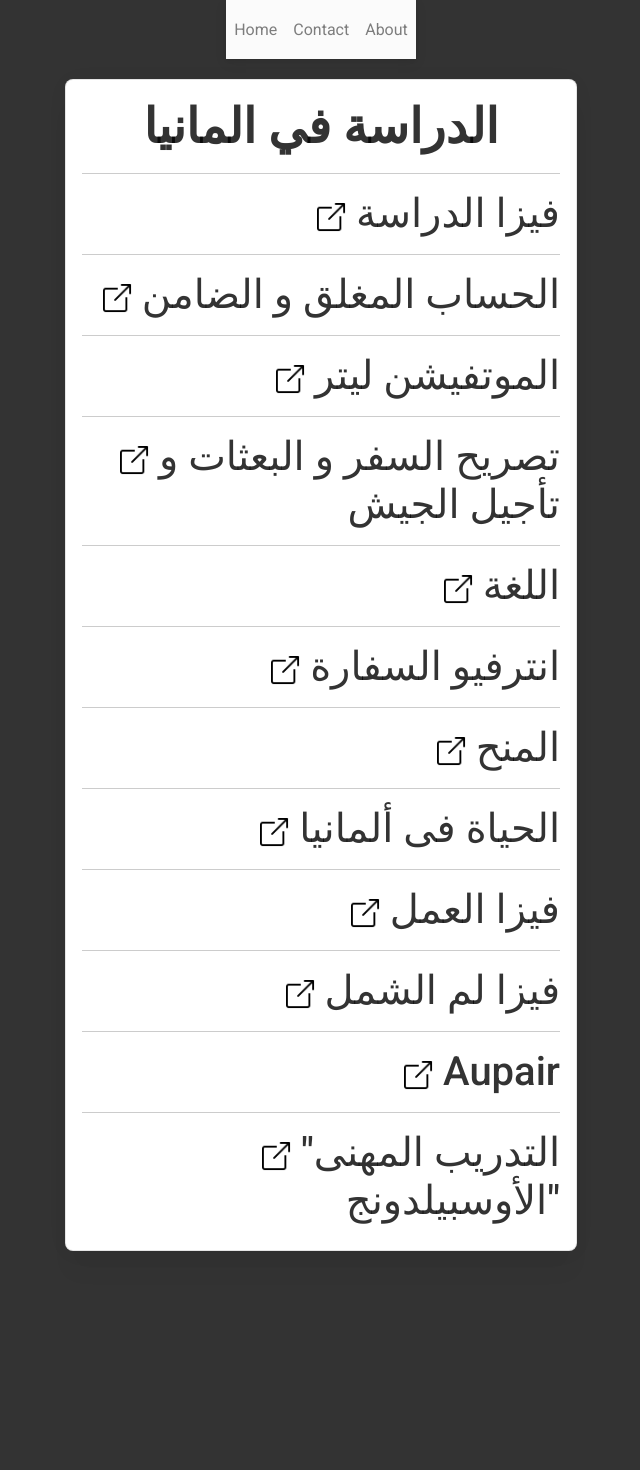
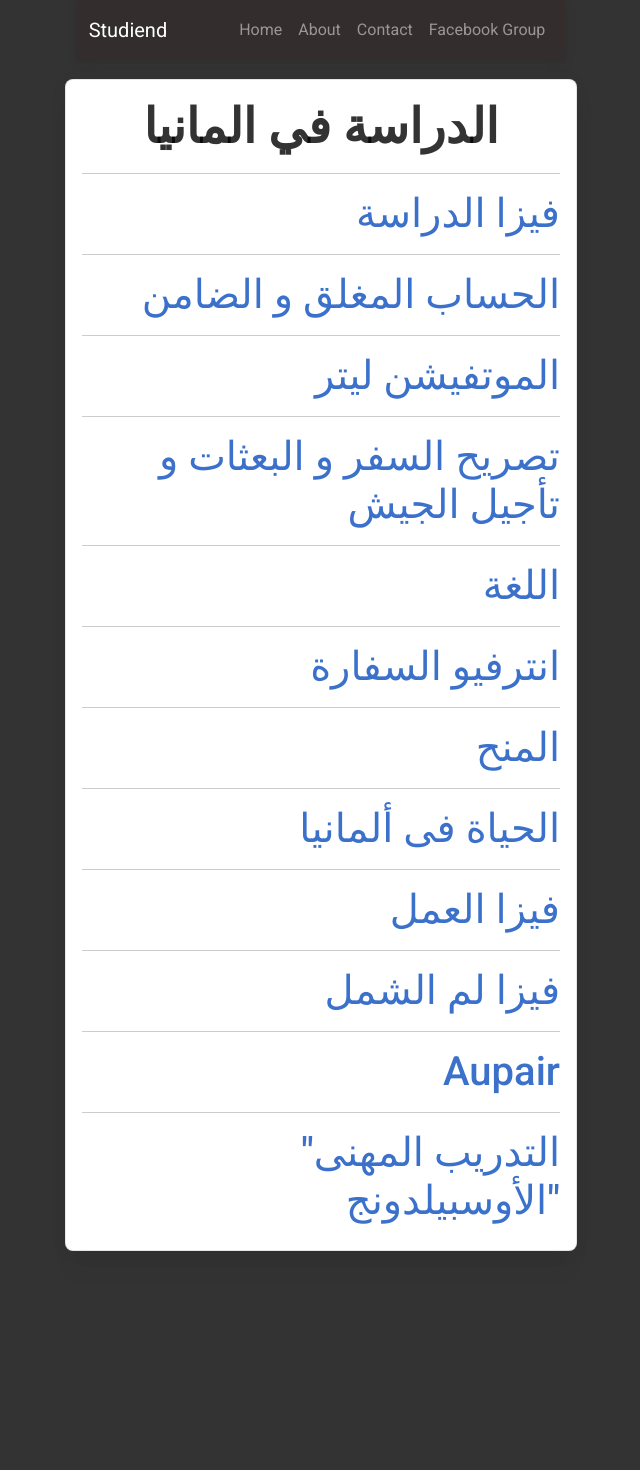
Before and after one commit to dundieh/sig, a React (Create React App) app: page / in a window 1280 px wide. Shown: the top 1470 px of the page, without its empty margins (319-959 px from the left). Built offline with nearby package versions, Linux system fonts and the light colour scheme.

Commit message:
make it better

```diff
--- a/src/components/Home/Home.js
+++ b/src/components/Home/Home.js
@@ -1,5 +1,4 @@
 import React from 'react';
-import link from './link.png';
 import './Home.css';
 
 class Home extends React.Component {
@@ -18,85 +17,85 @@ class Home extends React.Component {
                                                 <hr/>
                                                 <h1>
                                                     <a href='/studentvisum'>
-                                                        <img alt='' width='30px' height='30px' src={link}/>
-                                                    </a> فيزا الدراسة
+                                                        فيزا الدراسة
+                                                    </a>
                                                 </h1>
 
                                                 <hr/>
                                                 <h1>
                                                     <a href='/closedbankaccount_financialguarantor'>
-                                                        <img alt='' width='30px' height='30px' src={link}/>
-                                                    </a> الحساب المغلق و الضامن
+                                                        الحساب المغلق و الضامن
+                                                    </a>
                                                 </h1>
 
                                                 <hr/>
                                                 <h1>
                                                     <a href='/motivationletter'>
-                                                        <img alt='' width='30px' height='30px' src={link}/>
-                                                    </a> الموتفيشن ليتر
+                                                        الموتفيشن ليتر
+                                                    </a>
                                                 </h1>
 
                                                 <hr/>
                                                 <h1>
                                                     <a href='/travelpermit_missions_armypostponement'>
-                                                        <img alt='' width='30px' height='30px' src={link}/>
-                                                    </a> تصريح السفر و البعثات و تأجيل الجيش
+                                                        تصريح السفر و البعثات و تأجيل الجيش
+                                                    </a>
                                                 </h1>
 
                                                 <hr/>
                                                 <h1>
                                                     <a href='/sprache'>
-                                                        <img alt='' width='30px' height='30px' src={link}/>
-                                                    </a> اللغة
+                                                        اللغة
+                                                    </a>
                                                 </h1>
 
                                                 <hr/>
                                                 <h1>
                                                     <a href='/embassyinterview'>
-                                                        <img alt='' width='30px' height='30px' src={link}/>
-                                                    </a> انترفيو السفارة
+                                                        انترفيو السفارة
+                                                    </a>
                                                 </h1>
 
                                                 <hr/>
                                                 <h1>
                                                     <a href='/scholarships'>
-                                                        <img alt='' width='30px' height='30px' src={link}/>
-                                                    </a> المنح
+                                                        المنح
+                                                    </a>
                                                 </h1>
 
                                                 <hr/>
                                                 <h1>
                                                     <a href='/lebeninDeutschland'>
-                                                        <img alt='' width='30px' height='30px' src={link}/>
-                                                    </a> الحياة فى ألمانيا
+                                                        الحياة فى ألمانيا
+                                                    </a>
                                                 </h1>
 
                                                 <hr/>
                                                 <h1>
                                                     <a href='/arbeitsvisum'>
-                                                        <img alt='' width='30px' height='30px' src={link}/>
-                                                    </a> فيزا العمل
+                                                        فيزا العمل
+                                                    </a>
                                                 </h1>
 
                                                 <hr/>
                                                 <h1>
                                                     <a href='/wiedervereinigungsvisum'>
-                                                        <img alt='' width='30px' height='30px' src={link}/>
-                                                    </a> فيزا لم الشمل
+                                                        فيزا لم الشمل
+                                                    </a>
                                                 </h1>
 
                                                 <hr/>
                                                 <h1>
                                                     <a href='/aupair'>
-                                                        <img alt='' width='30px' height='30px' src={link}/>
-                                                    </a> Aupair
+                                                        Aupair
+                                                    </a>
                                                 </h1>
 
                                                 <hr/>
                                                 <h1>
                                                     <a href='/ausbildung'>
-                                                        <img alt='' width='30px' height='30px' src={link}/>
-                                                    </a> التدريب المهنى" الأوسبيلدونج"
+                                                        التدريب المهنى" الأوسبيلدونج"
+                                                    </a>
                                                 </h1>
                                             </p>
                                         </div>
--- a/src/components/Navbar/Navbar.js
+++ b/src/components/Navbar/Navbar.js
@@ -4,29 +4,57 @@ import './Navbar.css';
 class Navbar extends React.Component {
     render() {
         return (
-            <nav class="navbar navbar-expand-lg navbar-light bg-light">
-                <button class="navbar-toggler" type="button" data-toggle="collapse" data-target="#navbarSupportedContent" aria-controls="navbarSupportedContent" aria-expanded="false" aria-label="Toggle navigation">
-                    <span class="navbar-toggler-icon"></span>
-                </button>
-
-                <div class="collapse navbar-collapse" id="navbarSupportedContent">
-                    <ul class="navbar-nav mr-auto">
+            <header role="banner">
+                <nav class="navbar navbar-expand-md navbar-dark bg-dark">
+                    <div class="container">
+                    <a class="navbar-brand" href="/">Studiend</a>
+                    <button class="navbar-toggler" type="button" data-toggle="collapse" data-target="#navbarsExample05" aria-controls="navbarsExample05" aria-expanded="false" aria-label="Toggle navigation">
+                        <span class="navbar-toggler-icon"></span>
+                    </button>
+                    <div class="collapse navbar-collapse" id="navbarsExample05">
+                        <ul class="navbar-nav ml-auto pl-lg-5 pl-0">
                         <li class="nav-item">
                             <a class="nav-link" href="/">Home</a>
                         </li>
                         <li class="nav-item">
-                            <a class="nav-link" href="/contact" rel="noreferrer">
-                                Contact
-                            </a>
+                            <a class="nav-link" href="/about">About</a>
                         </li>
                         <li class="nav-item">
-                            <a class="nav-link" href="/about" rel="noreferrer">
-                                About
-                            </a>
+                            <a class="nav-link" href="/contact">Contact</a>
                         </li>
-                    </ul>
-                </div>
-            </nav>
+                        </ul>
+                        <ul class="navbar-nav ml-auto">
+                        <li class="nav-item cta-btn">
+                            <a class="nav-link" target='_blank' rel='noreferrer' href="https://www.facebook.com/groups/311111149267612">Facebook Group</a>
+                        </li>
+                        </ul>
+                    </div>
+                    </div>
+                </nav>
+            </header>
+            // <nav class="navbar navbar-expand-lg navbar-light bg-light">
+            //     <button class="navbar-toggler" type="button" data-toggle="collapse" data-target="#navbarSupportedContent" aria-controls="navbarSupportedContent" aria-expanded="false" aria-label="Toggle navigation">
+            //         <span class="navbar-toggler-icon"></span>
+            //     </button>
+
+            //     <div class="collapse navbar-collapse" id="navbarSupportedContent">
+            //         <ul class="navbar-nav mr-auto">
+            //             <li class="nav-item">
+            //                 <a class="nav-link" href="/">Home</a>
+            //             </li>
+            //             <li class="nav-item">
+            //                 <a class="nav-link" href="/contact" rel="noreferrer">
+            //                     Contact
+            //                 </a>
+            //             </li>
+            //             <li class="nav-item">
+            //                 <a class="nav-link" href="/about" rel="noreferrer">
+            //                     About
+            //                 </a>
+            //             </li>
+            //         </ul>
+            //     </div>
+            // </nav>
         );
     }
 }
```
